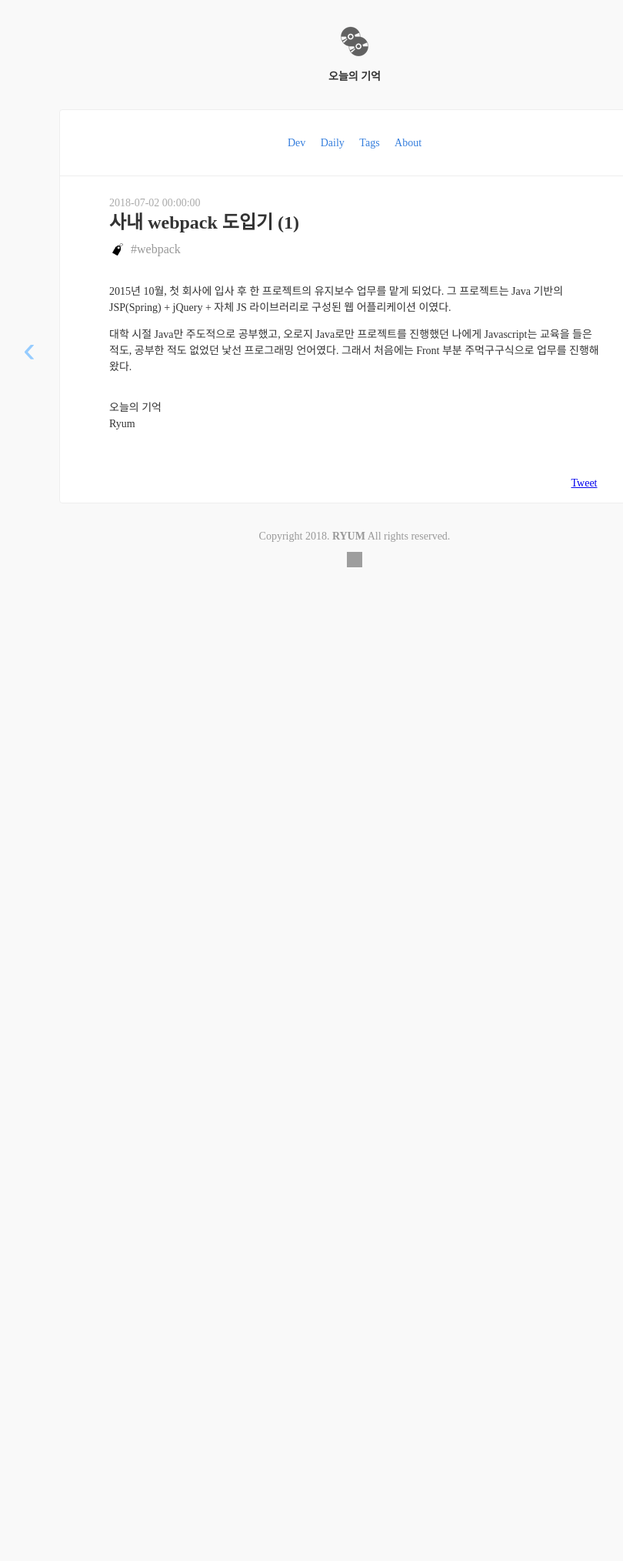
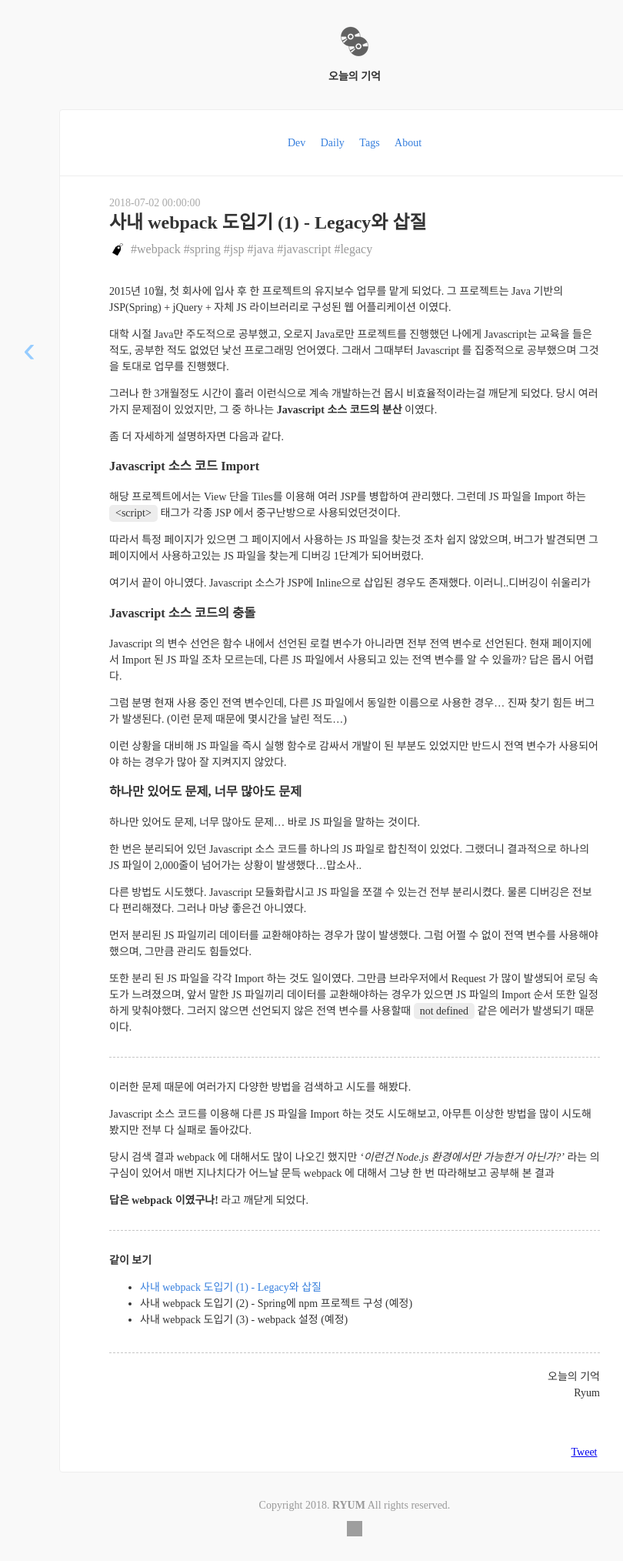
Before and after one commit to ryum91/ryum91.github.com, a Jekyll site: the page built from _posts/dev/2018-07-02-21.md, in a window 1280 px wide. Shown: the whole page at 77% size, without its empty margins (179-989 px from the left). Built offline with Jekyll 4.4.1, drawn with Linux system fonts in a browser that asks for light colours; nearby versions of some CDN libraries; some web fonts are replaced; comment, search, counter and statistics services are not loaded; before the commit the page ends 900 px from its top, so only the background shows below that; grey boxes are pictures that could not be loaded.

Commit message:
[Post] 2018-07-02-21

```diff
--- a/_includes/signoff.html
+++ b/_includes/signoff.html
@@ -1,4 +1,4 @@
-<p class="mt4">
+<p class="mt4 signoff">
   오늘의 기억<br>
   {{ site.signoff }}
 </p>
--- a/_posts/dev/2018-07-02-21.md
+++ b/_posts/dev/2018-07-02-21.md
@@ -1,13 +1,75 @@
 ---
-title: "사내 webpack 도입기 (1)"
+title: "사내 webpack 도입기 (1) - Legacy와 삽질"
 date: 2018-07-02 09:00:00 +0900
 comments: true
 category: dev
-tags: [webpack]
+tags: [webpack, spring, jsp, java, javascript, legacy]
 ---
 
 2015년 10월, 첫 회사에 입사 후 한 프로젝트의 유지보수 업무를 맡게 되었다.
 그 프로젝트는 Java 기반의 JSP(Spring) + jQuery + 자체 JS 라이브러리로 구성된 웹 어플리케이션 이였다.
 
 대학 시절 Java만 주도적으로 공부했고, 오로지 Java로만 프로젝트를 진행했던 나에게 Javascript는 교육을 들은 적도, 공부한 적도 없었던 낯선 프로그래밍 언어였다.
-그래서 처음에는 Front 부분 주먹구구식으로 업무를 진행해왔다.
+그래서 그때부터 Javascript 를 집중적으로 공부했으며 그것을 토대로 업무를 진행했다.
+
+그러나 한 3개월정도 시간이 흘러 이런식으로 계속 개발하는건 몹시 비효율적이라는걸 깨닫게 되었다.
+당시 여러가지 문제점이 있었지만, 그 중 하나는 **Javascript 소스 코드의 분산** 이였다.
+
+좀 더 자세하게 설명하자면 다음과 같다.
+
+### Javascript 소스 코드 Import
+해당 프로젝트에서는 View 단을 Tiles를 이용해 여러 JSP를 병합하여 관리했다.
+그런데 JS 파일을 Import 하는 `<script>` 태그가 각종 JSP 에서 중구난방으로 사용되었던것이다.
+
+따라서 특정 페이지가 있으면 그 페이지에서 사용하는 JS 파일을 찾는것 조차 쉽지 않았으며,
+버그가 발견되면 그 페이지에서 사용하고있는 JS 파일을 찾는게 디버깅 1단계가 되어버렸다.
+
+여기서 끝이 아니였다. Javascript 소스가 JSP에 Inline으로 삽입된 경우도 존재했다.
+이러니..디버깅이 쉬울리가
+
+### Javascript 소스 코드의 충돌
+Javascript 의 변수 선언은 함수 내에서 선언된 로컬 변수가 아니라면 전부 전역 변수로 선언된다.
+현재 페이지에서 Import 된 JS 파일 조차 모르는데, 다른 JS 파일에서 사용되고 있는 전역 변수를 알 수 있을까?
+답은 몹시 어렵다.
+
+그럼 분명 현재 사용 중인 전역 변수인데, 다른 JS 파일에서 동일한 이름으로 사용한 경우...
+진짜 찾기 힘든 버그가 발생된다. (이런 문제 때문에 몇시간을 날린 적도...)
+
+이런 상황을 대비해 JS 파일을 즉시 실행 함수로 감싸서 개발이 된 부분도 있었지만
+반드시 전역 변수가 사용되어야 하는 경우가 많아 잘 지켜지지 않았다.
+
+### 하나만 있어도 문제, 너무 많아도 문제
+하나만 있어도 문제, 너무 많아도 문제... 바로 JS 파일을 말하는 것이다.
+
+한 번은 분리되어 있던 Javascript 소스 코드를 하나의 JS 파일로 합친적이 있었다.
+그랬더니 결과적으로 하나의 JS 파일이 2,000줄이 넘어가는 상황이 발생했다...맙소사..
+
+다른 방법도 시도했다. Javascript 모듈화랍시고 JS 파일을 쪼갤 수 있는건 전부 분리시켰다.
+물론 디버깅은 전보다 편리해졌다. 그러나 마냥 좋은건 아니였다.
+
+먼저 분리된 JS 파일끼리 데이터를 교환해야하는 경우가 많이 발생했다.
+그럼 어쩔 수 없이 전역 변수를 사용해야했으며, 그만큼 관리도 힘들었다.
+
+또한 분리 된 JS 파일을 각각 Import 하는 것도 일이였다.
+그만큼 브라우저에서 Request 가 많이 발생되어 로딩 속도가 느려졌으며,
+앞서 말한 JS 파일끼리 데이터를 교환해야하는 경우가 있으면 JS 파일의 Import 순서 또한 일정하게 맞춰야했다.
+그러지 않으면 선언되지 않은 전역 변수를 사용할때 `not defined` 같은 에러가 발생되기 때문이다.
+
+---
+
+이러한 문제 때문에 여러가지 다양한 방법을 검색하고 시도를 해봤다.
+
+Javascript 소스 코드를 이용해 다른 JS 파일을 Import 하는 것도 시도해보고, 아무튼 이상한 방법을 많이 시도해봤지만
+전부 다 실패로 돌아갔다.
+
+당시 검색 결과 webpack 에 대해서도 많이 나오긴 했지만 *'이런건 Node.js 환경에서만 가능한거 아닌가?'* 라는 의구심이 있어서
+매번 지나치다가 어느날 문득 webpack 에 대해서 그냥 한 번 따라해보고 공부해 본 결과
+
+**답은 webpack 이였구나!** 라고 깨닫게 되었다.
+
+---
+
+**같이 보기**
+* [사내 webpack 도입기 (1) - Legacy와 삽질](/dev/post/21)
+* 사내 webpack 도입기 (2) - Spring에 npm 프로젝트 구성 (예정)
+* 사내 webpack 도입기 (3) - webpack 설정 (예정)
--- a/css/style.css
+++ b/css/style.css
@@ -11,7 +11,7 @@
   color: #357edd;
 }
 .markdown-body .highlighter-rouge {
-  padding: .25rem .5rem;
+  padding: .20rem .5rem;
   border-radius: 5px;
 }
 .markdown-body pre {
@@ -24,9 +24,9 @@
   margin: 2em -4rem;
 }
 .markdown-body > hr {
-  margin: 2em -4rem;
+  margin: 2em 0rem;
   border: 0;
-  border-bottom: 1px dotted #CCC;
+  border-bottom: 1px dashed #C6C6C6;
 }
 .markdown-body blockquote {
   background: #f9f9f9;
@@ -223,3 +223,8 @@ html {
 body {
   overflow-y: scroll;
 }
+.signoff {
+  text-align: right;
+  border-top: 1px dashed #C6C6C6;
+  padding-top: 20px
+}
--- a/css/syntax.css
+++ b/css/syntax.css
@@ -1,4 +1,4 @@
-.highlighter-rouge { background: #f4f4f4; }
+.highlighter-rouge { background: #ededed; }
 .highlight .c { color: #999988; font-style: italic } /* Comment */
 .highlight .err { color: #a61717; background-color: #e3d2d2 } /* Error */
 .highlight .k { font-weight: bold } /* Keyword */
```
